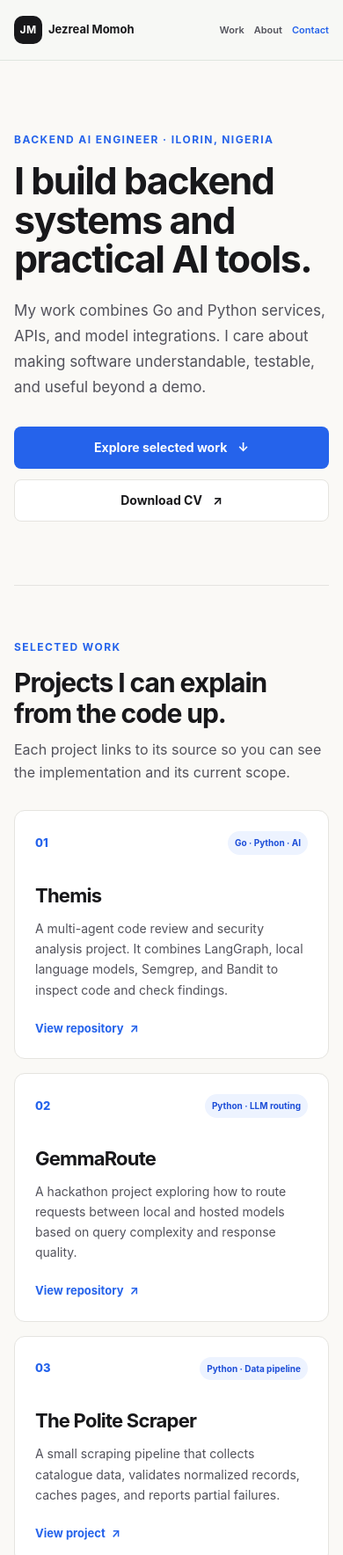
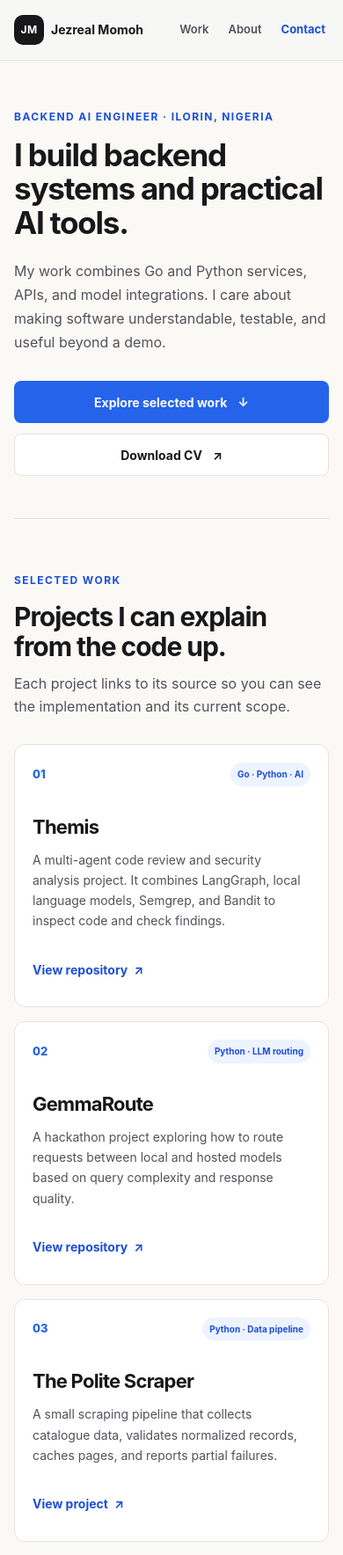
Before and after one commit to jezreal-dev/portfolio, a plain HTML site: page site/index.html in a window 390 px wide. Shown: the top 1768 px of the page at 88% size. Drawn offline with Linux system fonts and the light colour scheme.

Commit message:
fix(mobile): resolve iOS input zoom, expand touch targets to 44px, harden contrast, and add fix log

```diff
--- a/site/styles.css
+++ b/site/styles.css
@@ -14,7 +14,7 @@
 }
 
 * { box-sizing: border-box; }
-html { scroll-behavior: smooth; scroll-padding-top: 88px; }
+html { scroll-behavior: smooth; scroll-padding-top: 88px; overflow-x: hidden; }
 body {
   margin: 0;
   background: var(--page);
@@ -23,6 +23,7 @@ body {
   font-size: 16px;
   line-height: 1.65;
   -webkit-font-smoothing: antialiased;
+  overflow-x: hidden;
 }
 a { color: inherit; }
 a:focus-visible { outline: 3px solid var(--warm); outline-offset: 4px; }
@@ -81,13 +82,19 @@ nav a, .footer-links a {
   font-weight: 600;
   text-decoration: none;
 }
+nav a {
+  padding: 8px 4px;
+  display: inline-flex;
+  align-items: center;
+  min-height: 44px;
+}
 nav a:hover, .footer-links a:hover { color: var(--accent); }
-nav .nav-contact { color: var(--accent); }
+nav .nav-contact { color: var(--accent-dark); font-weight: 700; }
 main { width: min(var(--content), calc(100% - 48px)); margin: 0 auto; }
 .hero { padding: 112px 0 100px; max-width: 850px; }
 .eyebrow {
   margin: 0 0 15px;
-  color: var(--accent);
+  color: var(--accent-dark);
   font-size: 12px;
   font-weight: 750;
   letter-spacing: .12em;
@@ -138,8 +145,19 @@ h1 { max-width: 790px; margin-bottom: 22px; font-size: clamp(42px, 7vw, 76px); l
 .tag { padding: 5px 8px; border-radius: 999px; background: var(--accent-wash); color: var(--accent-dark); font-size: 10px; font-weight: 700; }
 .project-card h3 { margin-bottom: 8px; font-size: 22px; }
 .project-card p { margin-bottom: 22px; color: var(--muted); font-size: 14px; line-height: 1.65; }
-.text-link { display: inline-flex; align-items: center; gap: 7px; margin-top: auto; color: var(--accent); font-size: 13px; font-weight: 750; text-decoration: none; }
-.text-link:hover { color: var(--accent-dark); text-decoration: underline; text-underline-offset: 3px; }
+.text-link {
+  display: inline-flex;
+  align-items: center;
+  gap: 7px;
+  margin-top: auto;
+  color: var(--accent-dark);
+  font-size: 14px;
+  font-weight: 750;
+  text-decoration: none;
+  min-height: 44px;
+  padding: 4px 0;
+}
+.text-link:hover { color: var(--accent); text-decoration: underline; text-underline-offset: 3px; }
 .about { display: grid; grid-template-columns: .85fr 1.15fr; gap: 44px; }
 .about .section-heading { margin-bottom: 0; }
 .about-copy p { color: var(--muted); }
@@ -198,9 +216,12 @@ h1 { max-width: 790px; margin-bottom: 22px; font-size: clamp(42px, 7vw, 76px); l
   background: var(--surface);
   color: var(--ink);
   font-family: inherit;
-  font-size: 14px;
+  font-size: 16px; /* Crucial: 16px prevents iOS Safari viewport zoom on input focus */
   line-height: 1.5;
   transition: border-color .15s ease, box-shadow .15s ease;
+}
+.form-group input {
+  min-height: 48px;
 }
 .form-group input:focus,
 .form-group textarea:focus {
@@ -252,15 +273,23 @@ h1 { max-width: 790px; margin-bottom: 22px; font-size: clamp(42px, 7vw, 76px); l
 }
 @media (max-width: 470px) {
   .header-inner, .site-footer, main { width: calc(100% - 32px); }
-  .brand { gap: 7px; font-size: 13px; }
-  .brand-mark { width: 32px; height: 32px; }
-  nav { gap: 11px; }
-  nav a { font-size: 11px; }
+  .brand { gap: 8px; font-size: 14px; }
+  .brand-mark { width: 34px; height: 34px; }
+  nav { gap: 14px; }
+  nav a { font-size: 13px; }
   nav a:nth-child(3) { display: none; }
-  h1 { font-size: 43px; }
-  .button { width: 100%; }
-  .notes-panel { padding: 24px; }
-  .site-footer { align-items: flex-start; flex-direction: column; justify-content: center; gap: 7px; padding: 16px 0; }
+  .hero { padding: 56px 0 48px; }
+  h1 { font-size: clamp(34px, 9vw, 44px); line-height: 1.1; }
+  .hero-copy { font-size: 16px; }
+  .hero-actions { flex-direction: column; width: 100%; }
+  .button { width: 100%; min-height: 48px; }
+  .project-card { padding: 20px; }
+  .notes-panel { padding: 22px; flex-direction: column; gap: 14px; }
+  .notes-mark { display: none; }
+  .form-actions button { width: 100%; min-height: 48px; }
+  .site-footer { align-items: flex-start; flex-direction: column; justify-content: center; gap: 12px; padding: 22px 0; }
+  .footer-links { flex-wrap: wrap; gap: 16px; }
+  .footer-links a { padding: 8px 4px; min-height: 44px; display: inline-flex; align-items: center; font-size: 14px; }
 }
 @media (prefers-reduced-motion: reduce) {
   html { scroll-behavior: auto; }
```
Also changed, not shown: 1 other file.
